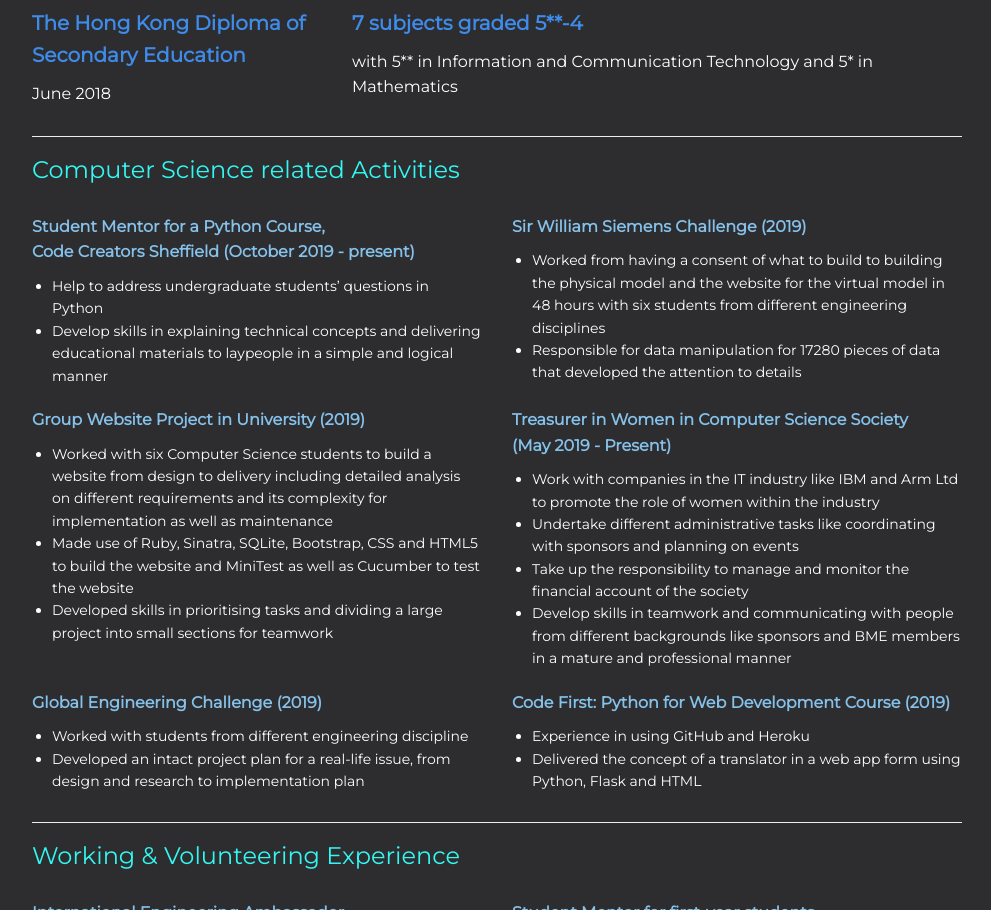
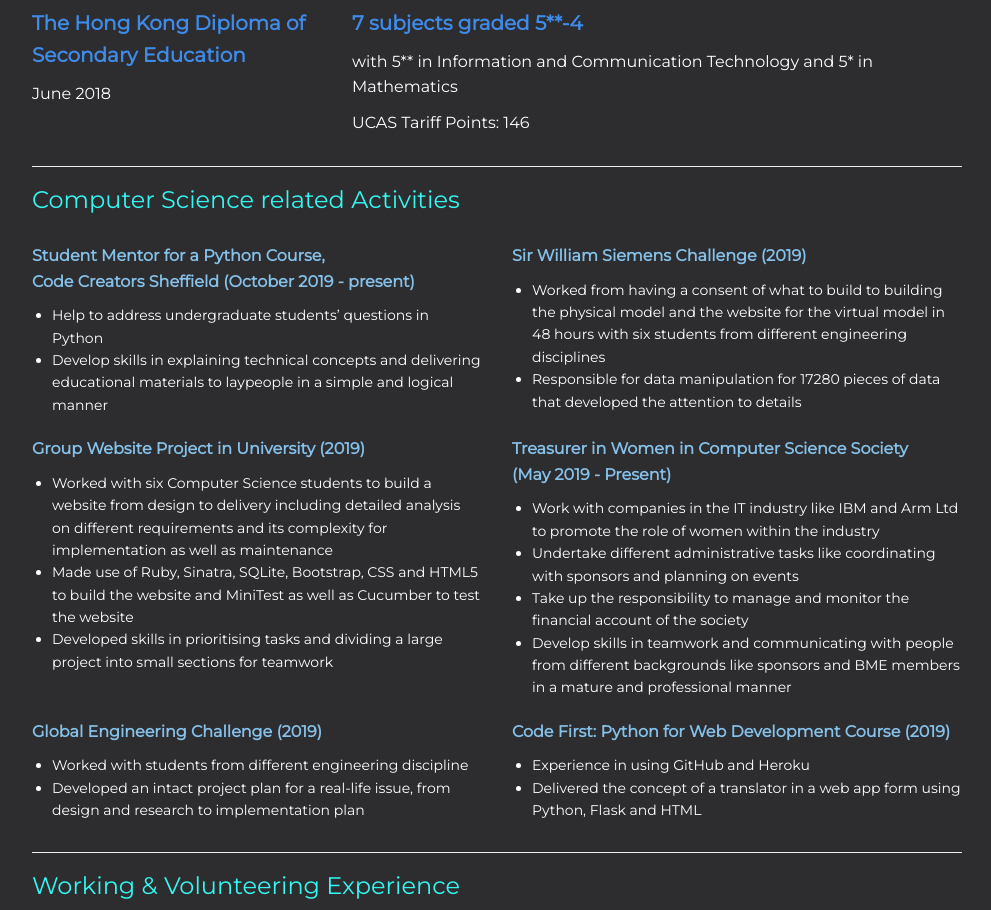
Before and after one commit to Hayley-Kwok/hayley-kwok.github.io, a plain HTML site: page index.html in a window 1280 px wide. Shown: the part 1930-2840 px from the top of the page, without its empty margins (143-1134 px from the left). Drawn offline with nearby package versions, Linux system fonts and the light colour scheme.

Commit message:
Added UCAS Point information

```diff
--- a/index.html
+++ b/index.html
@@ -93,6 +93,7 @@
       <div class="col-md-8">
         <p><b>7 subjects graded 5**-4</b></p>
         <p> with 5** in Information and Communication Technology and 5* in Mathematics</p>
+        <p>UCAS Tariff Points: 146</p>
       </div>
     </div>
     <hr class="slideanim">
```
